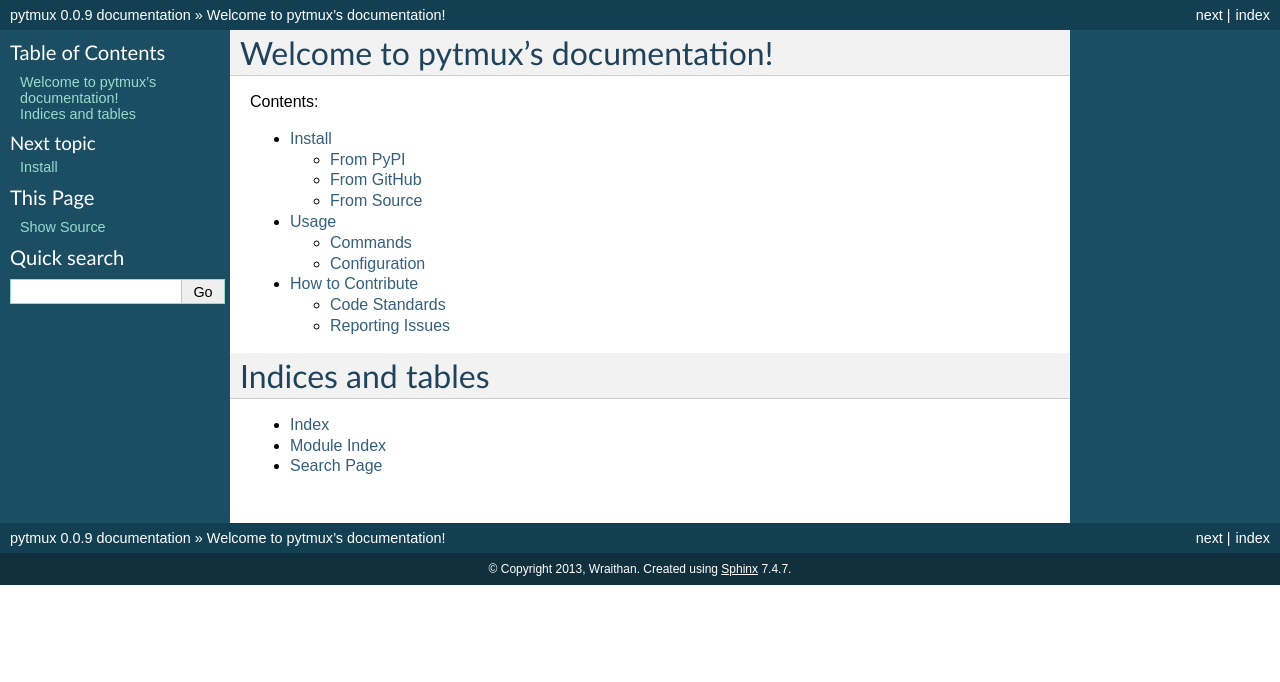
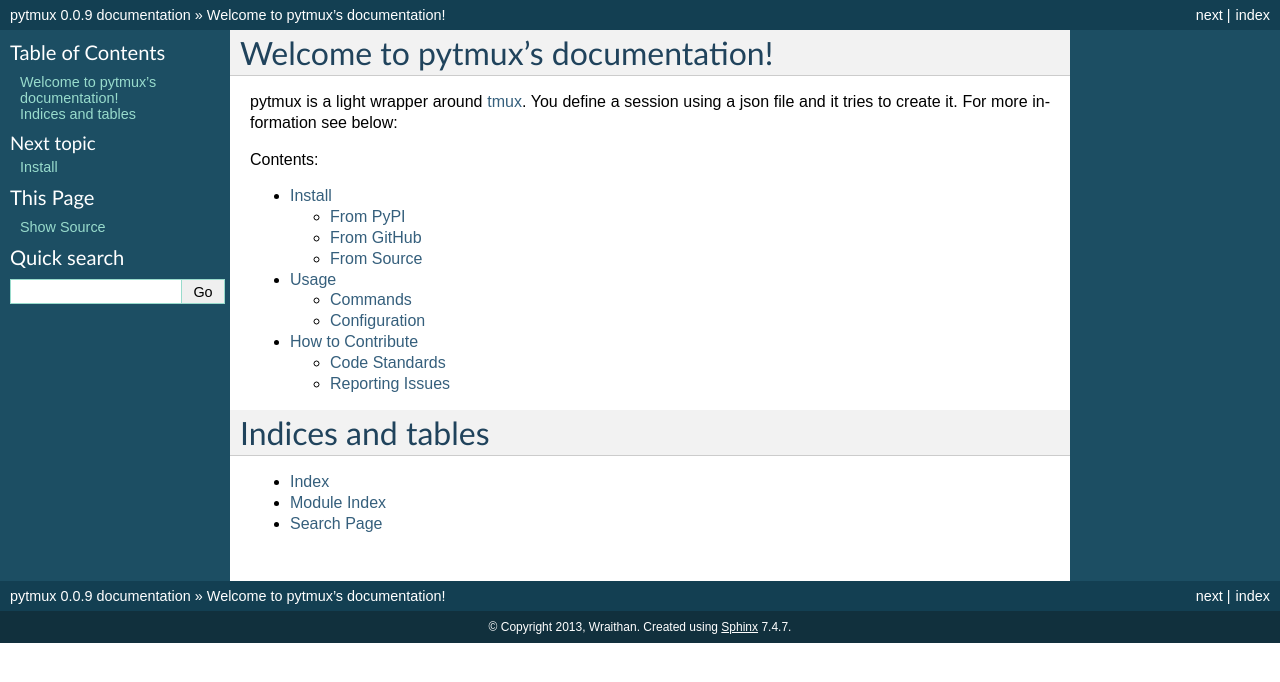
Before and after one commit to wraithan/pytmux, a Sphinx documentation site: the page built from docs/index.rst, in a window 1280 px wide. Shown: the top 682 px of the page. Built offline with Sphinx 7.4.7, drawn with Linux system fonts in a browser that asks for light colours.

Commit message:
light description

```diff
--- a/docs/index.rst
+++ b/docs/index.rst
@@ -5,6 +5,11 @@
 
 Welcome to pytmux's documentation!
 ==================================
+
+pytmux is a light wrapper around tmux_. You define a session using a json file
+and it tries to create it. For more information see below:
+
+.. _tmux: http://tmux.sourceforge.net/
 
 Contents:
 
```
